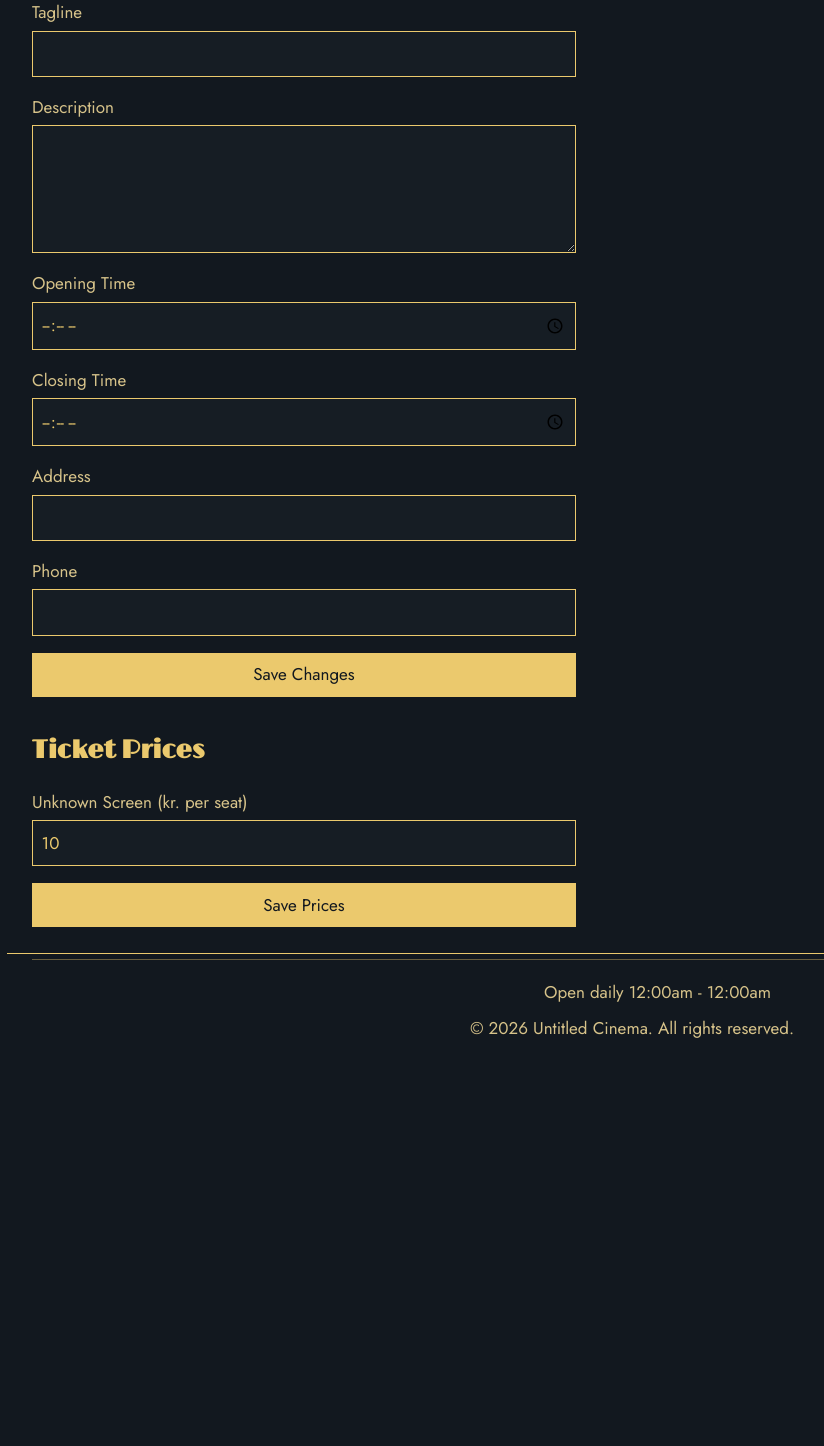
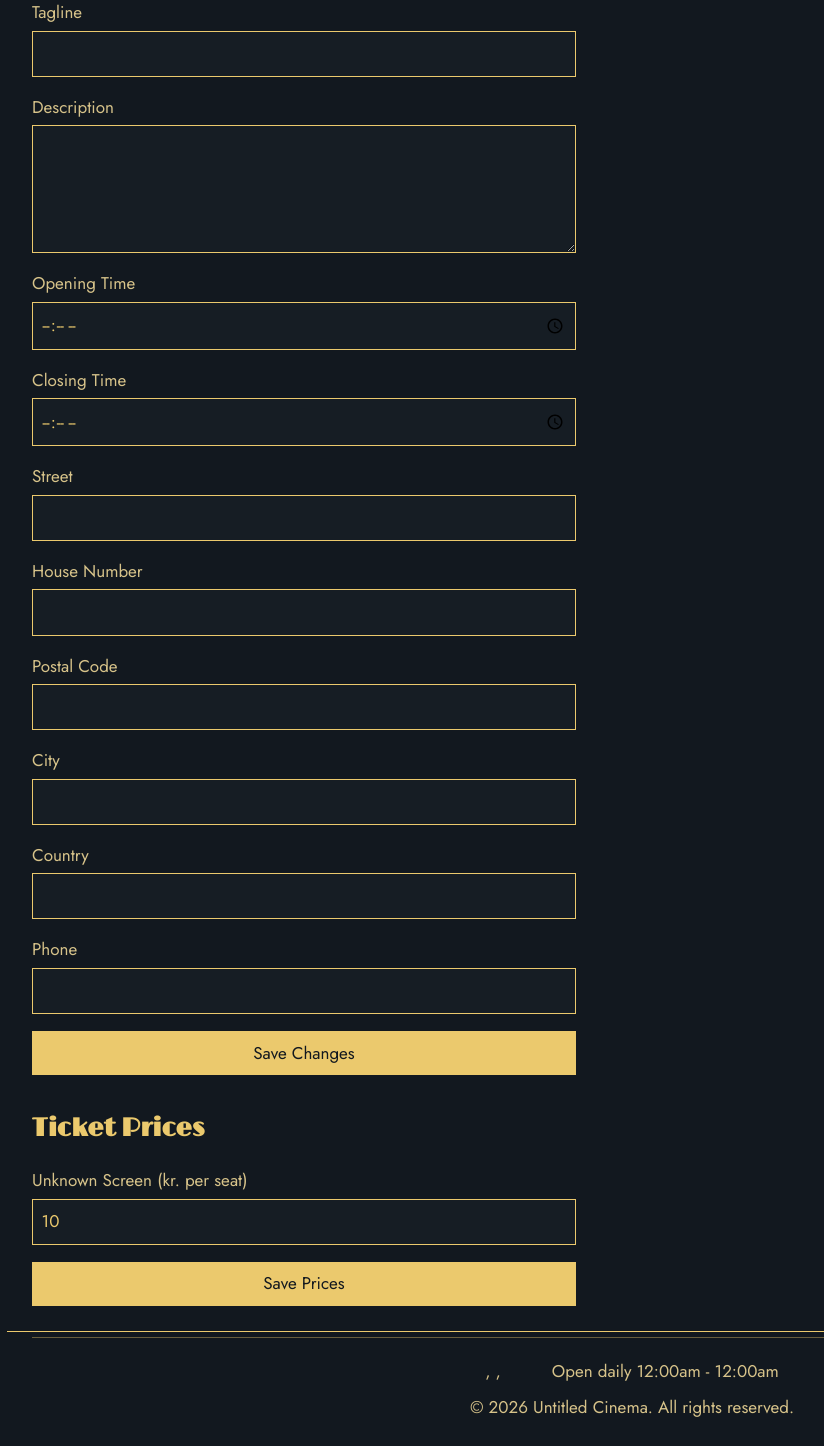
Before and after one commit to Matmil01/dwp-multiplex-cinema, a PHP site: template templates/admin/settings.php in a window 1280 px wide. Shown: the part 221-1667 px from the top of the page, without its empty margins (8-832 px from the left). Before the commit the page ends 1259 px from the top, so only its background shows below. Run offline with PHP 8.4, Linux system fonts and the light colour scheme; the template is opened without the code that fills it: most values are stand-ins (such as "Sample title", 1, 10 or a date in 2020); data that the repository does not hold is empty; some libraries are stand-ins or nearby versions.

Commit message:
database: address seperation

```diff
--- a/components/footer.php
+++ b/components/footer.php
@@ -4,7 +4,7 @@ $company = CompanyInfo::find();
 
 <footer class="site-footer">
     <div class="site-footer__details">
-        <span><?= htmlspecialchars($company['address'], ENT_QUOTES) ?></span>
+        <span><?= htmlspecialchars($company['street'] . ' ' . $company['house_number'] . ', ' . $company['postal_code'] . ' ' . $company['city'] . ', ' . $company['country'], ENT_QUOTES) ?></span>
         <span><?= htmlspecialchars($company['phone'], ENT_QUOTES) ?></span>
         <span>Open daily <?= date('g:ia', strtotime($company['opening_time'])) ?> - <?= date('g:ia', strtotime($company['closing_time'])) ?></span>
     </div>
--- a/database/schema.sql
+++ b/database/schema.sql
@@ -91,7 +91,11 @@ CREATE TABLE company_info (
    description TEXT,
    opening_time TIME NOT NULL,
    closing_time TIME NOT NULL,
-   address VARCHAR(150),
+   street VARCHAR(100),
+   house_number VARCHAR(10),
+   postal_code VARCHAR(10),
+   city VARCHAR(50),
+   country VARCHAR(50),
    phone VARCHAR(30),
    CHECK (opening_time < closing_time)
 );
--- a/database/seeddata.sql
+++ b/database/seeddata.sql
@@ -4,11 +4,11 @@ INSERT INTO screens (type, seat_rows, seats_per_row, aisle_after, ticket_price)
     ('70mm', 10, 14, 7, 115.00),
     ('imax', 12, 16, 8, 145.00);
 
-INSERT INTO company_info (id, tagline, description, opening_time, closing_time, address, phone) VALUES
+INSERT INTO company_info (id, tagline, description, opening_time, closing_time, street, house_number, postal_code, city, country, phone) VALUES
     (1, 'The future sucks. Let''s go back to the 1990s.',
     'A return to the 1990s peak of the motion picture industry, Untitled Cinema is a revival house in suburban Albuquerque, New Mexico. We show only films from 1990 to 1999, each on its own projector: 16mm, 35mm, 70mm or IMAX. Whether you grew up on these films or are seeing them for the first time, come watch them the way they were meant to be seen.',
     '12:00:00', '23:59:00',
-    '308 Negra Arroyo Lane, Albuquerque, New Mexico 87104',
+    'Spangsbjerg Kirkevej', '103', '6700', 'Esbjerg', 'Danmark',
     '(505) 503-4455');
 
 -- No users are seeded, so no password hash lives in the repo. To make the first admin, register on the
--- a/templates/admin/settings.php
+++ b/templates/admin/settings.php
@@ -51,8 +51,24 @@ require __DIR__ . '/../../components/screen-format.php';
                     <input type="time" id="closing_time" name="closing_time" value="<?= htmlspecialchars(substr($company['closing_time'] ?? '', 0, 5), ENT_QUOTES) ?>" required class="form-input">
                 </div>
                 <div class="form-field">
-                    <label for="address" class="form-label">Address</label>
-                    <input type="text" id="address" name="address" value="<?= htmlspecialchars($company['address'] ?? '', ENT_QUOTES) ?>" class="form-input">
+                    <label for="street" class="form-label">Street</label>
+                    <input type="text" id="street" name="street" maxlength="100" value="<?= htmlspecialchars($company['street'] ?? '', ENT_QUOTES) ?>" class="form-input">
+                </div>
+                <div class="form-field">
+                    <label for="house_number" class="form-label">House Number</label>
+                    <input type="text" id="house_number" name="house_number" maxlength="10" value="<?= htmlspecialchars($company['house_number'] ?? '', ENT_QUOTES) ?>" class="form-input">
+                </div>
+                <div class="form-field">
+                    <label for="postal_code" class="form-label">Postal Code</label>
+                    <input type="text" id="postal_code" name="postal_code" maxlength="10" value="<?= htmlspecialchars($company['postal_code'] ?? '', ENT_QUOTES) ?>" class="form-input">
+                </div>
+                <div class="form-field">
+                    <label for="city" class="form-label">City</label>
+                    <input type="text" id="city" name="city" maxlength="50" value="<?= htmlspecialchars($company['city'] ?? '', ENT_QUOTES) ?>" class="form-input">
+                </div>
+                <div class="form-field">
+                    <label for="country" class="form-label">Country</label>
+                    <input type="text" id="country" name="country" maxlength="50" value="<?= htmlspecialchars($company['country'] ?? '', ENT_QUOTES) ?>" class="form-input">
                 </div>
                 <div class="form-field">
                     <label for="phone" class="form-label">Phone</label>
--- a/templates/emails/footer.php
+++ b/templates/emails/footer.php
@@ -2,7 +2,7 @@
         </tr>
         <tr>
             <td style="padding: 16px 24px; border-top: 1px solid #ddd; color: #999; font-size: 12px;">
-                <?= htmlspecialchars($company['address'], ENT_QUOTES) ?> &middot; <?= htmlspecialchars($company['phone'], ENT_QUOTES) ?><br>
+                <?= htmlspecialchars($company['street'] . ' ' . $company['house_number'] . ', ' . $company['postal_code'] . ' ' . $company['city'] . ', ' . $company['country'], ENT_QUOTES) ?> &middot; <?= htmlspecialchars($company['phone'], ENT_QUOTES) ?><br>
                 &copy; <?= date('Y') ?> Untitled Cinema
             </td>
         </tr>
```
Also changed, not shown: controllers/AdminSettingsController.php (+25 -4 lines), models/CompanyInfo.php (+7 -3 lines).
